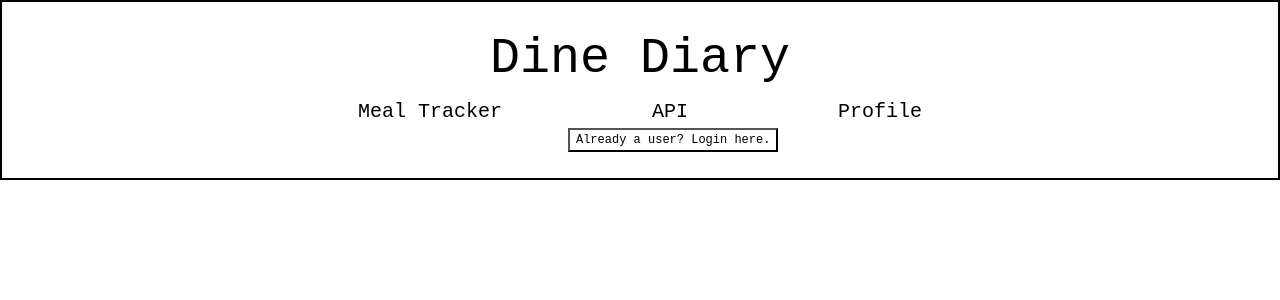
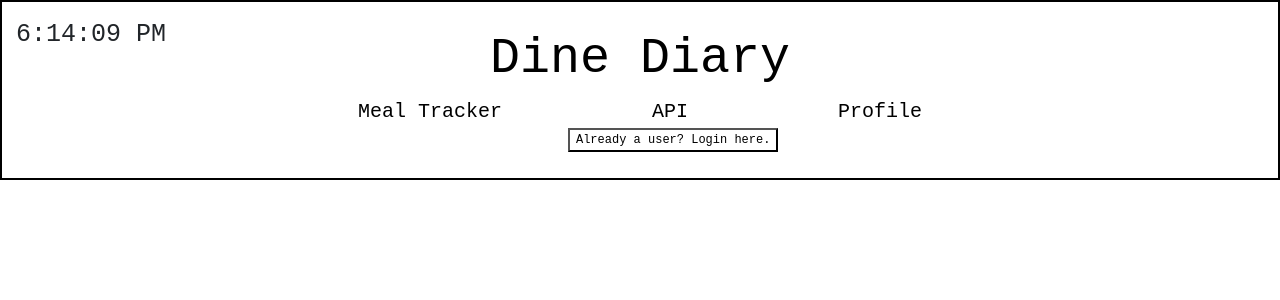
Before and after one commit to RonaldMartinez00/MealTracker, a React (Create React App) app in the folder front-end/: page /navbar in a window 1280 px wide. Shown: the top 300 px of the page. Built offline with nearby package versions, Linux system fonts and the light colour scheme; no server answers.

Commit message:
added time to navbar

```diff
--- a/front-end/src/index.css
+++ b/front-end/src/index.css
@@ -1,3 +1,12 @@
 h1{
   color: blue;
 }
+
+.clock-style{
+  position:absolute;
+  top:0;
+  margin-top: 16px;
+  margin-left: 16px;
+  left:0;
+  font-size: 25px;
+}
--- a/front-end/src/views/navbar.js
+++ b/front-end/src/views/navbar.js
@@ -1,12 +1,27 @@
-import React from 'react';
+import React, { useState, useEffect } from 'react';
 import { Link } from 'react-router-dom'
 
+function Navbar() {
+    const [time, setTime] = useState(new Date().toLocaleTimeString());
+    const [intervalId, setIntervalId] = useState(null);
 
-function Navbar() {
+    const updateTime = () => {
+        setTime(new Date().toLocaleTimeString());
+    };
+
+    useEffect(() => {
+        const interval = setInterval(updateTime, 1000);
+        setIntervalId(interval);
+        return () => clearInterval(intervalId);
+    }, []);
+
     return (
         <header>
             <div className="nav-style">
                 <h1 className="h1-fit">Dine Diary</h1>
+                <div className="clock-style">
+                {time}
+                </div>
                 <div className="nav-links">
                     <a className="tracker-style" href="tracker.html">Meal Tracker</a>
                     <a className="api-style" href="api.html">API</a>
```
